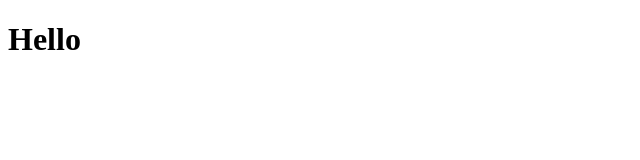
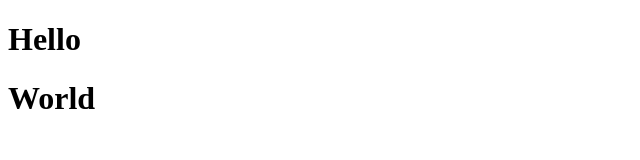
Before and after one commit to ShrutiRathod13/Test-GitHub, a plain HTML site: page index.html in a window 1280 px wide. Shown: the whole page, without its empty margins (0-640 px from the left). Drawn offline with Linux system fonts and the light colour scheme.

Commit message:
added title

```diff
--- a/index.html
+++ b/index.html
@@ -9,5 +9,6 @@
     <h1>
         Hello
     </h1>
+    <h1>World</h1>
 </body>
 </html>
```
